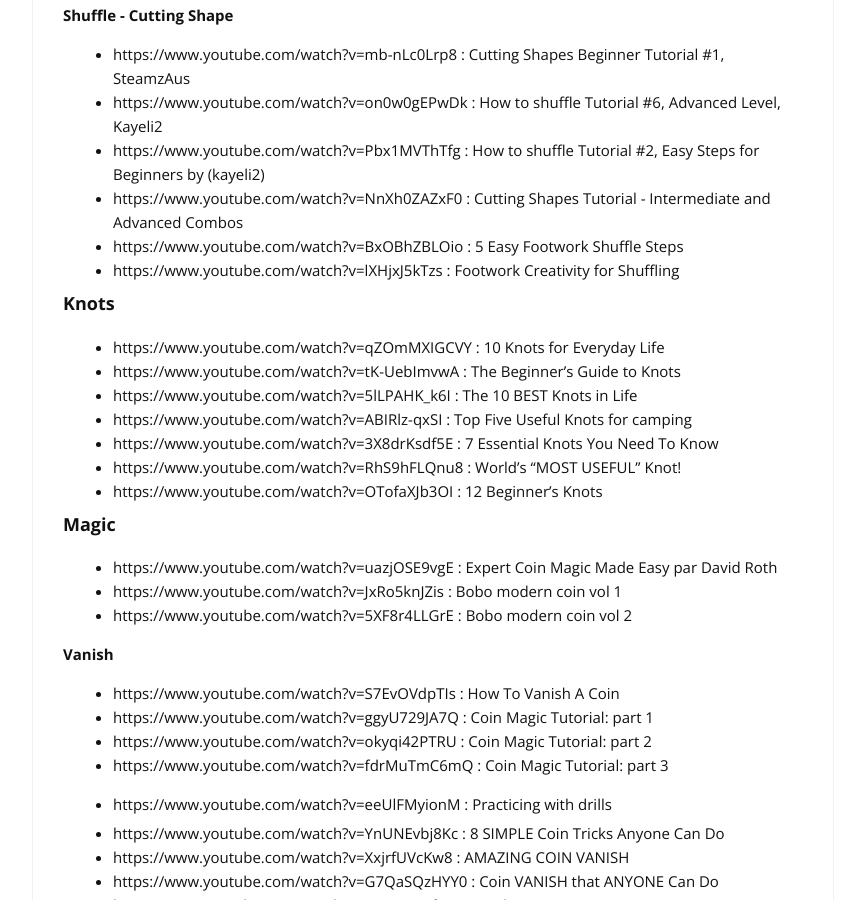
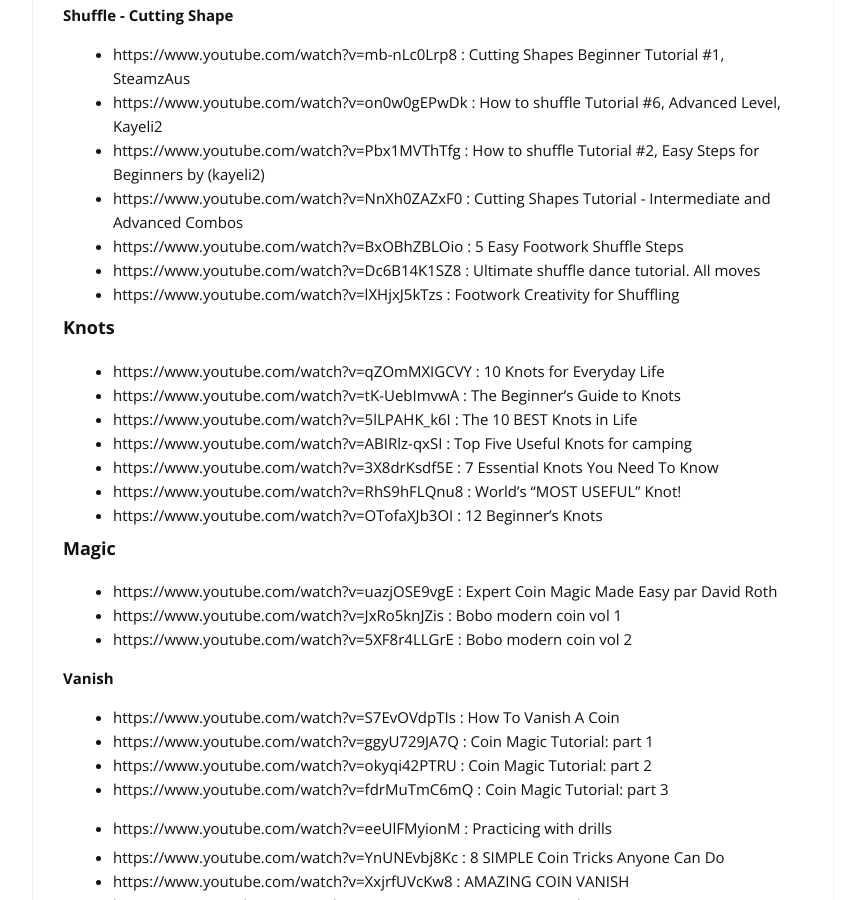
Before and after one commit to cylmat/cylmat.github.io, a Jekyll site: the page built from _pages/tricks.md, in a window 1280 px wide and 900 px high, scrolled down 591 px. Shown: the whole window, without its empty margins (207-1072 px from the left). Built offline with Jekyll 4.4.1, drawn with Linux system fonts in a browser that asks for light colours; nearby versions of some CDN libraries.

Commit message:
Update tricks.md

```diff
--- a/_pages/tricks.md
+++ b/_pages/tricks.md
@@ -24,6 +24,7 @@
 - https://www.youtube.com/watch?v=Pbx1MVThTfg : How to shuffle Tutorial #2, Easy Steps for Beginners by (kayeli2)
 - https://www.youtube.com/watch?v=NnXh0ZAZxF0 : Cutting Shapes Tutorial - Intermediate and Advanced Combos
 - https://www.youtube.com/watch?v=BxOBhZBLOio : 5 Easy Footwork Shuffle Steps
+- https://www.youtube.com/watch?v=Dc6B14K1SZ8 : Ultimate shuffle dance tutorial. All moves
 - https://www.youtube.com/watch?v=lXHjxJ5kTzs : Footwork Creativity for Shuffling
 
 ### Knots
```
